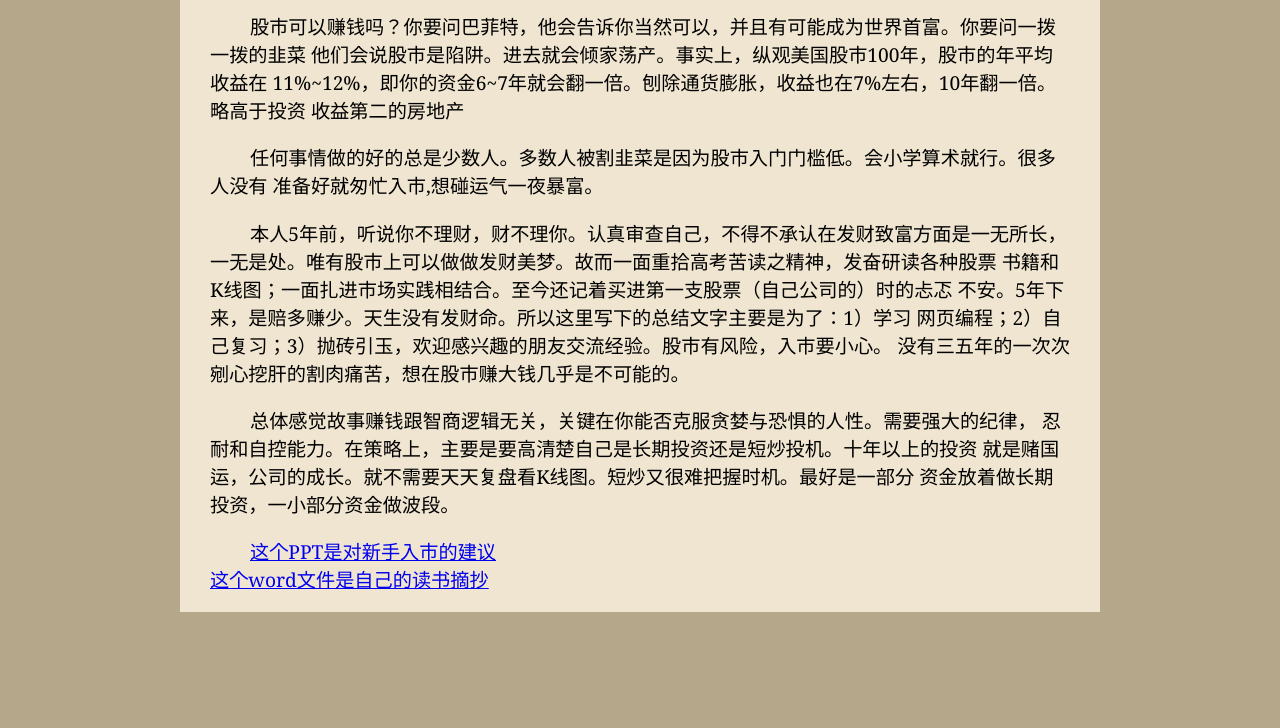
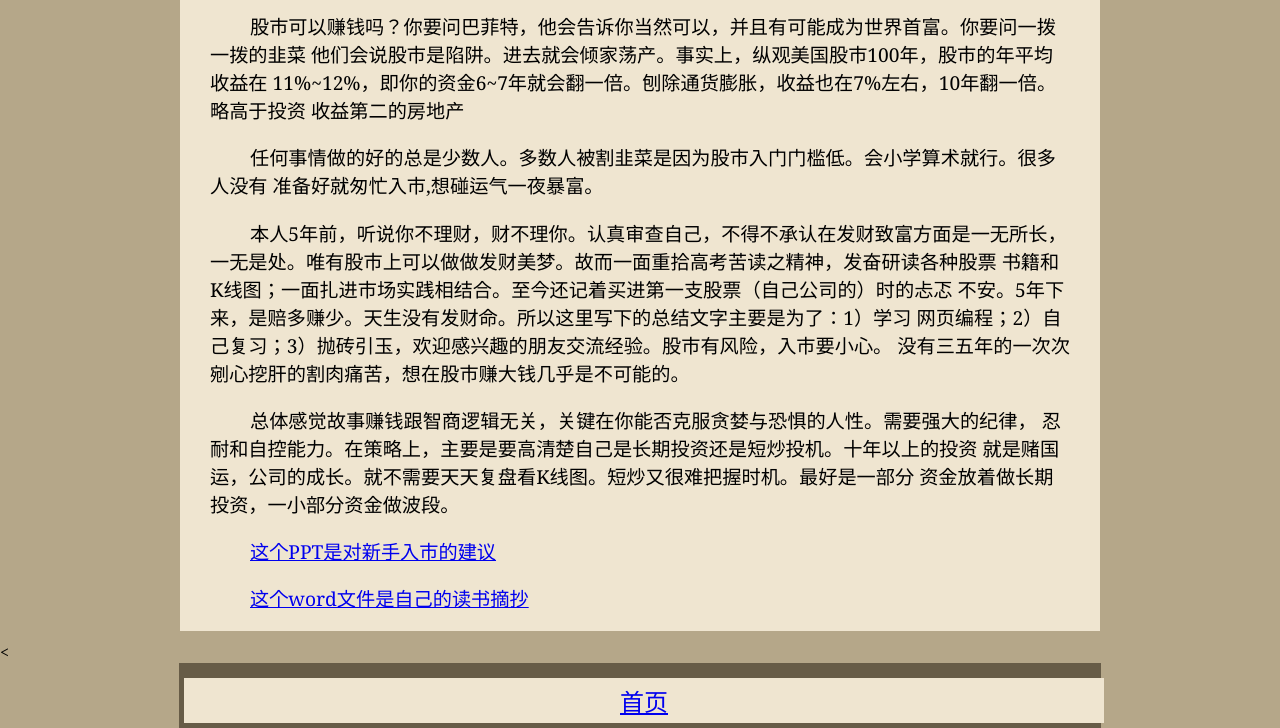
Before and after one commit to yongjun-zhao/yongjun-zhao.github.io, a plain HTML site: page Stock/stock.html in a window 1280 px wide. Shown: the part 153-881 px from the top of the page. Before the commit the page ends 800 px from the top, so only its background shows below. Drawn offline with Linux system fonts and the light colour scheme.

Commit message:
3rd stock

```diff
--- a/Stock/stock.html
+++ b/Stock/stock.html
@@ -47,8 +47,9 @@
                     资金放着做长期投资，一小部分资金做波段。
                 </p>
                 <p>
-                    <a href="炒股策略和规则.pptx">这个PPT是对新手入市的建议</a><br>
-                    <a href="葵花宝典.docx">这个word文件是自己的读书摘抄</a><br>
+                    <a href="炒股策略和规则.pptx">这个PPT是对新手入市的建议</a></p>
+                <p>
+                    <a href="葵花宝典.docx">这个word文件是自己的读书摘抄</a>
                 </p>
 
             </section>
@@ -56,11 +57,15 @@
         </div>
         </div>
 
-       <!-- <footer>
-                <h3><span><strong>声明:</strong></span>
-                本站纯为个人学习，交友，交流，不做任何商业用途。文章多来自互联网。<br>并不完全代表本人观点和主张。
-                如果你发现我侵犯了你的知识产权，请及时联系我更正。</h3>
-        </footer> -->
+       <<footer>
+            <nav>
+                    <ul>
+                        <li class="selected"><a href="../index.html">首页</a></li>
+                        <!-- <li><a href="">中文</a></li>
+                        <li><a href="">English</a></li> -->
+                    </ul>
+            </nav>
+        </footer>
 
     </body>
 
```
